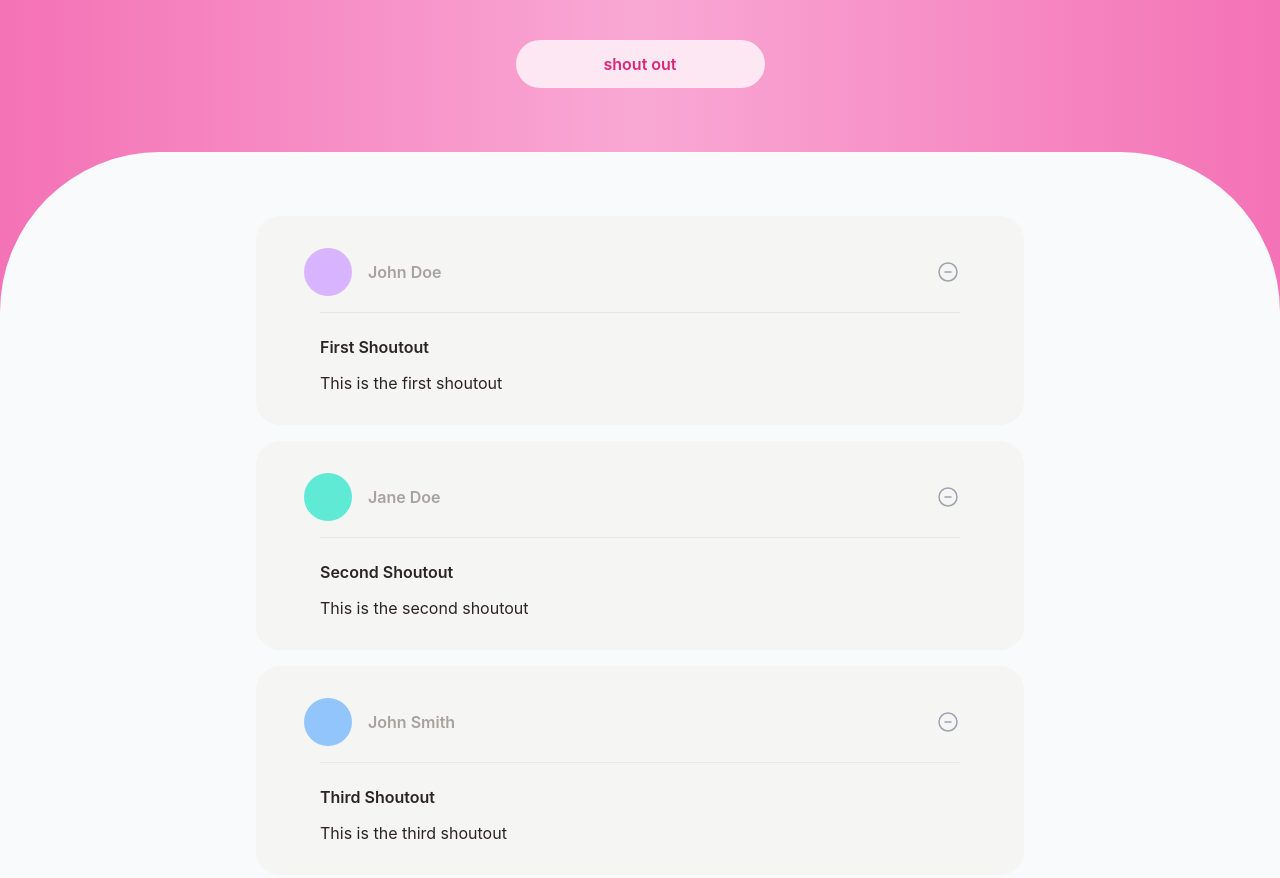
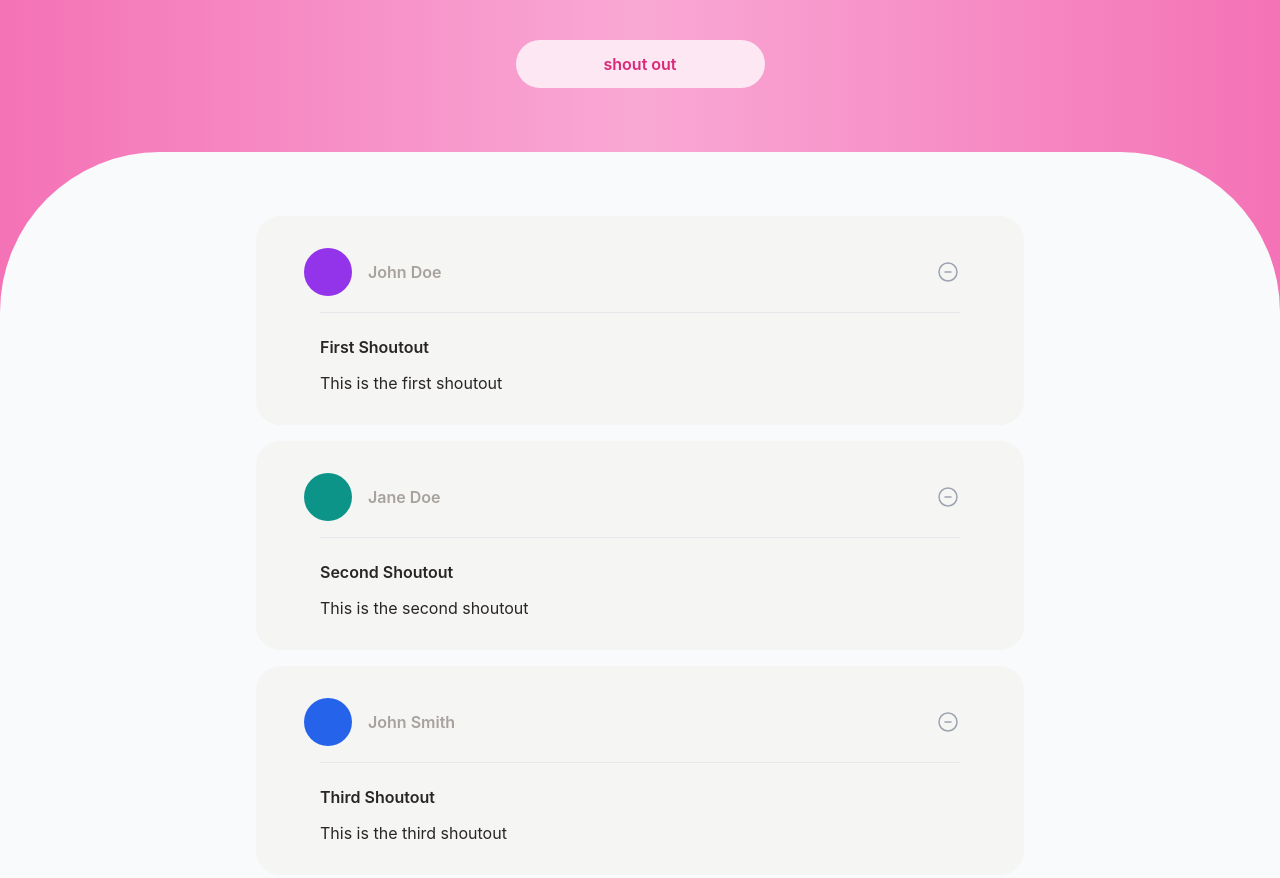
Before and after one commit to tamuda/shout-out, a React (Create React App) app in the folder frontend/: page / in a window 1280 px wide. Shown: the top 878 px of the page. Built offline with nearby package versions, Linux system fonts and the light colour scheme.

Commit message:
frontend skeleton working

```diff
--- a/frontend/src/components/profile.js
+++ b/frontend/src/components/profile.js
@@ -18,12 +18,12 @@ const GenerateProfileColor = () => {
 const Profile = ({ name }) => {
   return (
     <div className="flex items-center flex-row justify-center gap-4 items-center text-stone-400 font-semibold  md:-translate-x-4">
-      <div className="bg-teal-300 bg-blue-300 bg-purple-300 bg-pink-300 bg-red-300 bg-orange-300 bg-yellow-300 bg-green-300 hidden">
+      <div className="bg-teal-600 bg-blue-600 bg-purple-600 bg-pink-600 bg-red-600 bg-orange-600 bg-yellow-600 bg-green-600 hidden">
         Ensure classes are not purged
       </div>
 
       <div
-        className={`h-12 w-12 rounded-full bg-${GenerateProfileColor()}-300`}
+        className={`h-12 w-12 rounded-full bg-${GenerateProfileColor()}-600`}
       ></div>
       <div>{name}</div>
     </div>
```
